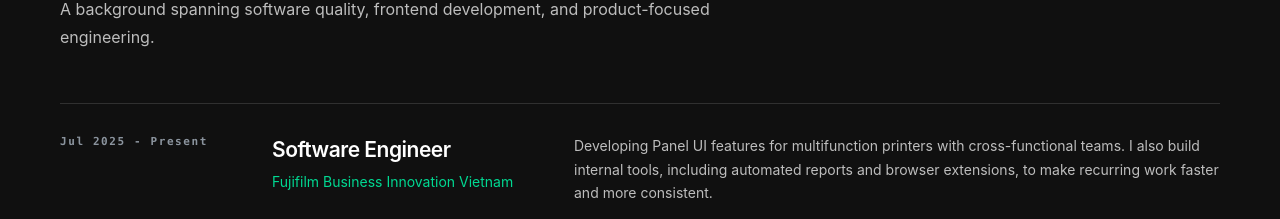
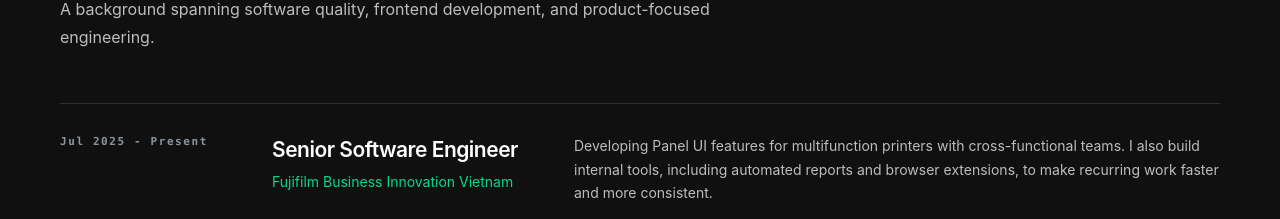
Before and after one commit to 19anim/portfolio, a React (Vite) app: page / in a window 1280 px wide. Shown: the part 1871-2090 px from the top of the page. Built offline with nearby package versions, Linux system fonts and the light colour scheme; no server answers.

Commit message:
Update port data

```diff
--- a/src/components/portfolio.data.js
+++ b/src/components/portfolio.data.js
@@ -26,7 +26,7 @@ export const experience = [
   {
     period: "Jul 2025 - Present",
     company: "Fujifilm Business Innovation Vietnam",
-    role: "Software Engineer",
+    role: "Senior Software Engineer",
     description:
       "Developing Panel UI features for multifunction printers with cross-functional teams. I also build internal tools, including automated reports and browser extensions, to make recurring work faster and more consistent.",
     tools: ["JavaScript", "Jasmine", "HTML & CSS", "Node.js", "Linux", "PlantUML"],
```
